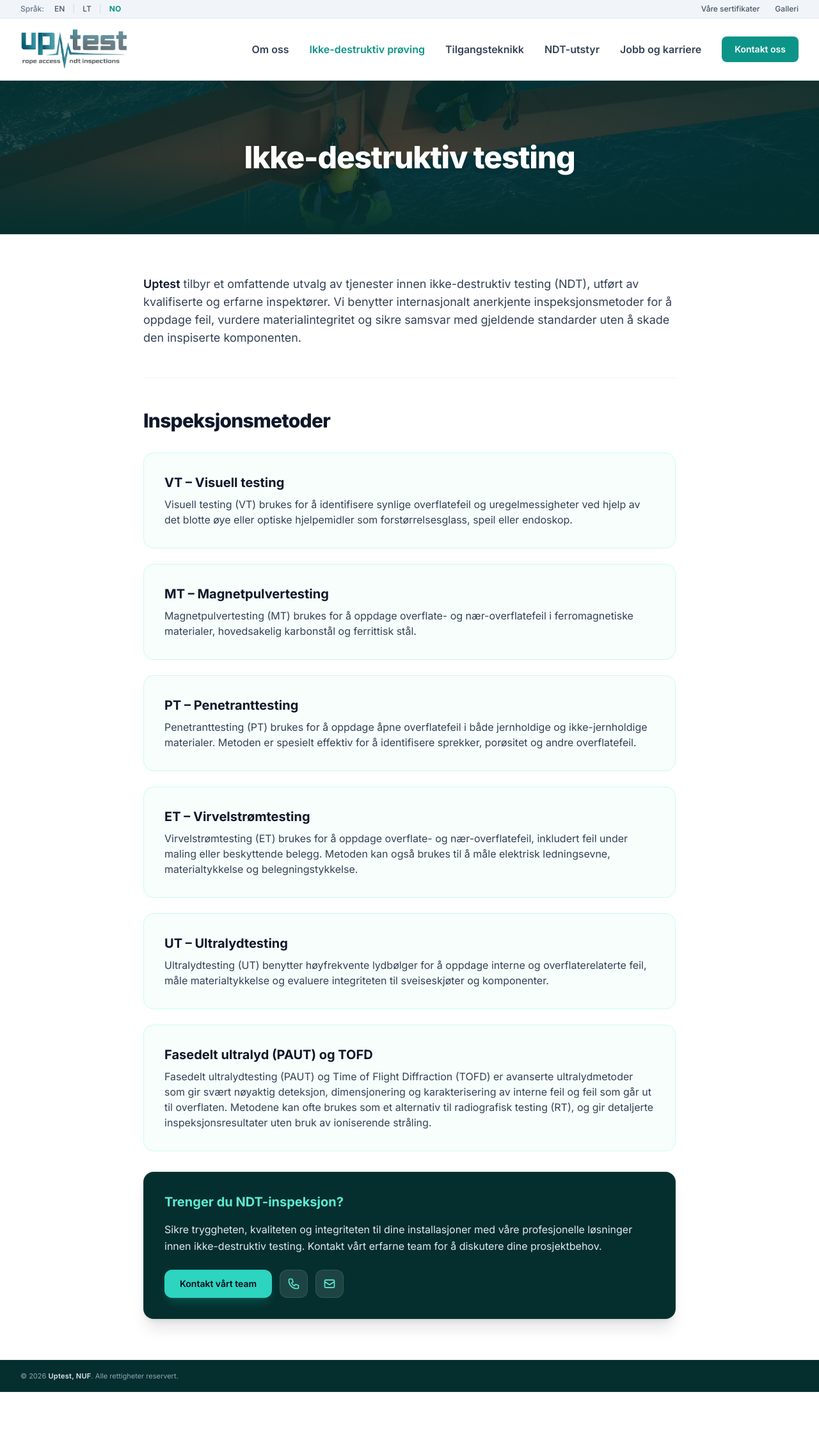
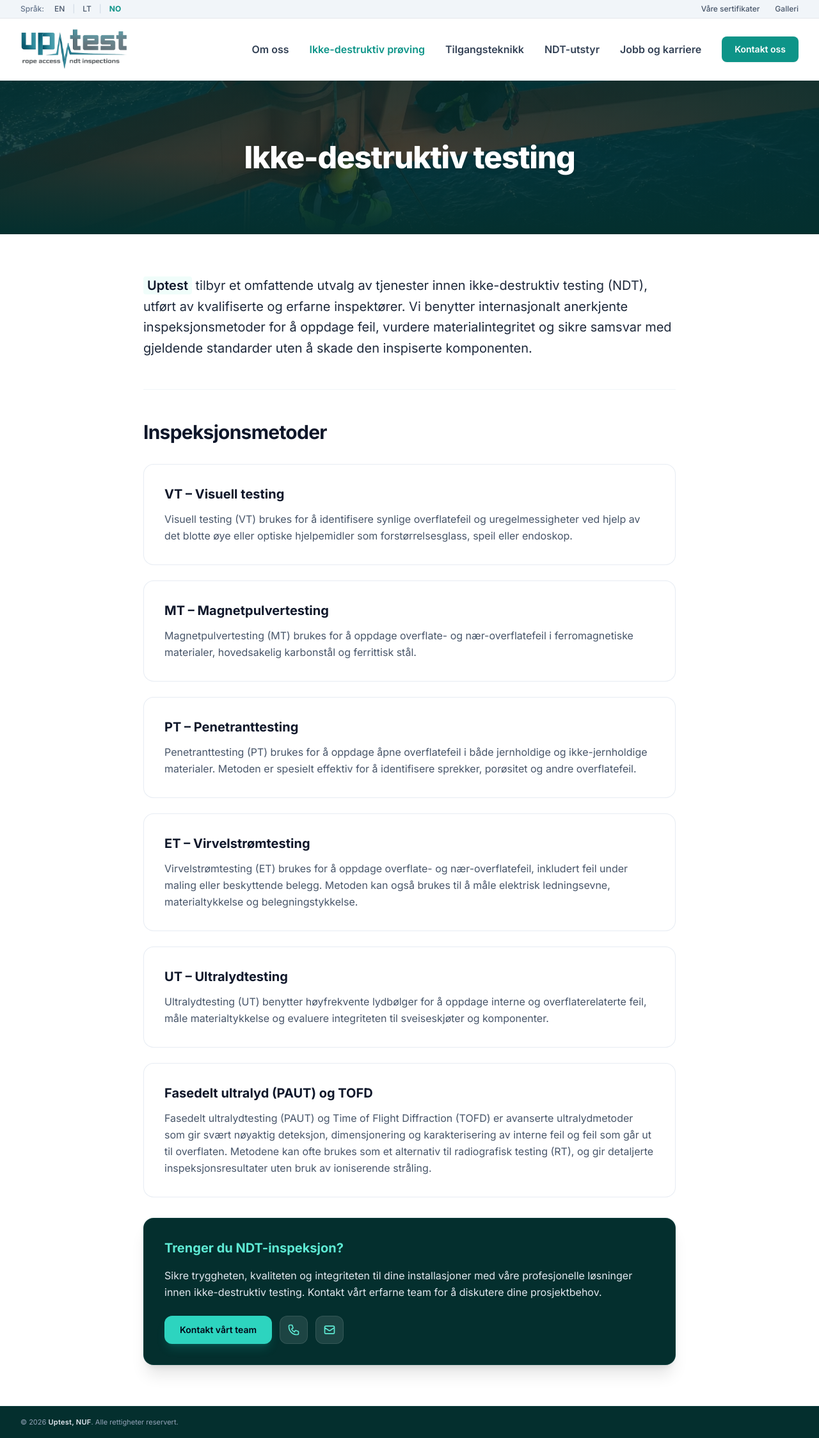
Before and after one commit to mruslys/uptest.no, a Jekyll site: the page built from no/ikke-destruktiv-proving/index.html, in a window 1280 px wide. Shown: the whole page at 64% size. Built offline with Jekyll 4.4.1, drawn with Linux system fonts in a browser that asks for light colours; nearby versions of some CDN libraries; before the commit the page ends 2175 px from its top, so only the background shows below that.

Commit message:
Update index.html

```diff
--- a/no/ikke-destruktiv-proving/index.html
+++ b/no/ikke-destruktiv-proving/index.html
@@ -8,64 +8,64 @@
 
 <!-- Introduksjon -->
 <div class="space-y-4">
-    <p class="text-lg font-normal text-slate-700">
-        <strong class="text-slate-900 font-semibold">Uptest</strong> tilbyr et omfattende utvalg av tjenester innen ikke-destruktiv testing (NDT), utført av kvalifiserte og erfarne inspektører. Vi benytter internasjonalt anerkjente inspeksjonsmetoder for å oppdage feil, vurdere materialintegritet og sikre samsvar med gjeldende standarder uten å skade den inspiserte komponenten.
+    <p class="text-xl font-normal text-slate-800 leading-relaxed">
+        <strong class="text-slate-900 font-semibold bg-brand-50 px-1.5 py-0.5 rounded text-brand-800">Uptest</strong> tilbyr et omfattende utvalg av tjenester innen ikke-destruktiv testing (NDT), utført av kvalifiserte og erfarne inspektører. Vi benytter internasjonalt anerkjente inspeksjonsmetoder for å oppdage feil, vurdere materialintegritet og sikre samsvar med gjeldende standarder uten å skade den inspiserte komponenten.
     </p>
 </div>
 
-<hr class="border-gray-100 my-8">
+<hr class="border-slate-100 my-8">
 
 <!-- Inspeksjonsmetoder -->
 <div class="space-y-8">
-    <h2 class="text-2xl sm:text-3xl font-extrabold text-slate-900 tracking-tight">
+    <h2 class="text-2xl sm:text-3xl font-bold text-slate-900 tracking-tight">
         Inspeksjonsmetoder
     </h2>
 
     <div class="grid gap-6">
         <!-- VT -->
-        <div class="bg-brand-50/50 rounded-2xl p-6 sm:p-8 border border-brand-100 space-y-2">
-            <h3 class="text-xl font-bold text-slate-900">VT – Visuell testing</h3>
-            <p class="text-base text-slate-700">
+        <div class="bg-white rounded-2xl p-6 sm:p-8 border border-slate-200/80 hover:border-brand-500 hover:shadow-lg transition-all duration-300 space-y-3 group">
+            <h3 class="text-xl font-bold text-slate-900 group-hover:text-brand-600 transition-colors">VT – Visuell testing</h3>
+            <p class="text-base text-slate-600 leading-relaxed">
                 Visuell testing (VT) brukes for å identifisere synlige overflatefeil og uregelmessigheter ved hjelp av det blotte øye eller optiske hjelpemidler som forstørrelsesglass, speil eller endoskop.
             </p>
         </div>
 
         <!-- MT -->
-        <div class="bg-brand-50/50 rounded-2xl p-6 sm:p-8 border border-brand-100 space-y-2">
-            <h3 class="text-xl font-bold text-slate-900">MT – Magnetpulvertesting</h3>
-            <p class="text-base text-slate-700">
+        <div class="bg-white rounded-2xl p-6 sm:p-8 border border-slate-200/80 hover:border-brand-500 hover:shadow-lg transition-all duration-300 space-y-3 group">
+            <h3 class="text-xl font-bold text-slate-900 group-hover:text-brand-600 transition-colors">MT – Magnetpulvertesting</h3>
+            <p class="text-base text-slate-600 leading-relaxed">
                 Magnetpulvertesting (MT) brukes for å oppdage overflate- og nær-overflatefeil i ferromagnetiske materialer, hovedsakelig karbonstål og ferrittisk stål.
             </p>
         </div>
 
         <!-- PT -->
-        <div class="bg-brand-50/50 rounded-2xl p-6 sm:p-8 border border-brand-100 space-y-2">
-            <h3 class="text-xl font-bold text-slate-900">PT – Penetranttesting</h3>
-            <p class="text-base text-slate-700">
+        <div class="bg-white rounded-2xl p-6 sm:p-8 border border-slate-200/80 hover:border-brand-500 hover:shadow-lg transition-all duration-300 space-y-3 group">
+            <h3 class="text-xl font-bold text-slate-900 group-hover:text-brand-600 transition-colors">PT – Penetranttesting</h3>
+            <p class="text-base text-slate-600 leading-relaxed">
                 Penetranttesting (PT) brukes for å oppdage åpne overflatefeil i både jernholdige og ikke-jernholdige materialer. Metoden er spesielt effektiv for å identifisere sprekker, porøsitet og andre overflatefeil.
             </p>
         </div>
 
         <!-- ET -->
-        <div class="bg-brand-50/50 rounded-2xl p-6 sm:p-8 border border-brand-100 space-y-2">
-            <h3 class="text-xl font-bold text-slate-900">ET – Virvelstrømtesting</h3>
-            <p class="text-base text-slate-700">
+        <div class="bg-white rounded-2xl p-6 sm:p-8 border border-slate-200/80 hover:border-brand-500 hover:shadow-lg transition-all duration-300 space-y-3 group">
+            <h3 class="text-xl font-bold text-slate-900 group-hover:text-brand-600 transition-colors">ET – Virvelstrømtesting</h3>
+            <p class="text-base text-slate-600 leading-relaxed">
                 Virvelstrømtesting (ET) brukes for å oppdage overflate- og nær-overflatefeil, inkludert feil under maling eller beskyttende belegg. Metoden kan også brukes til å måle elektrisk ledningsevne, materialtykkelse og belegningstykkelse.
             </p>
         </div>
 
         <!-- UT -->
-        <div class="bg-brand-50/50 rounded-2xl p-6 sm:p-8 border border-brand-100 space-y-2">
-            <h3 class="text-xl font-bold text-slate-900">UT – Ultralydtesting</h3>
-            <p class="text-base text-slate-700">
+        <div class="bg-white rounded-2xl p-6 sm:p-8 border border-slate-200/80 hover:border-brand-500 hover:shadow-lg transition-all duration-300 space-y-3 group">
+            <h3 class="text-xl font-bold text-slate-900 group-hover:text-brand-600 transition-colors">UT – Ultralydtesting</h3>
+            <p class="text-base text-slate-600 leading-relaxed">
                 Ultralydtesting (UT) benytter høyfrekvente lydbølger for å oppdage interne og overflaterelaterte feil, måle materialtykkelse og evaluere integriteten til sveiseskjøter og komponenter.
             </p>
         </div>
 
         <!-- PAUT & TOFD -->
-        <div class="bg-brand-50/50 rounded-2xl p-6 sm:p-8 border border-brand-100 space-y-2">
-            <h3 class="text-xl font-bold text-slate-900">Fasedelt ultralyd (PAUT) og TOFD</h3>
-            <p class="text-base text-slate-700">
+        <div class="bg-white rounded-2xl p-6 sm:p-8 border border-slate-200/80 hover:border-brand-500 hover:shadow-lg transition-all duration-300 space-y-3 group">
+            <h3 class="text-xl font-bold text-slate-900 group-hover:text-brand-600 transition-colors">Fasedelt ultralyd (PAUT) og TOFD</h3>
+            <p class="text-base text-slate-600 leading-relaxed">
                 Fasedelt ultralydtesting (PAUT) og Time of Flight Diffraction (TOFD) er avanserte ultralydmetoder som gir svært nøyaktig deteksjon, dimensjonering og karakterisering av interne feil og feil som går ut til overflaten. Metodene kan ofte brukes som et alternativ til radiografisk testing (RT), og gir detaljerte inspeksjonsresultater uten bruk av ioniserende stråling.
             </p>
         </div>
```
